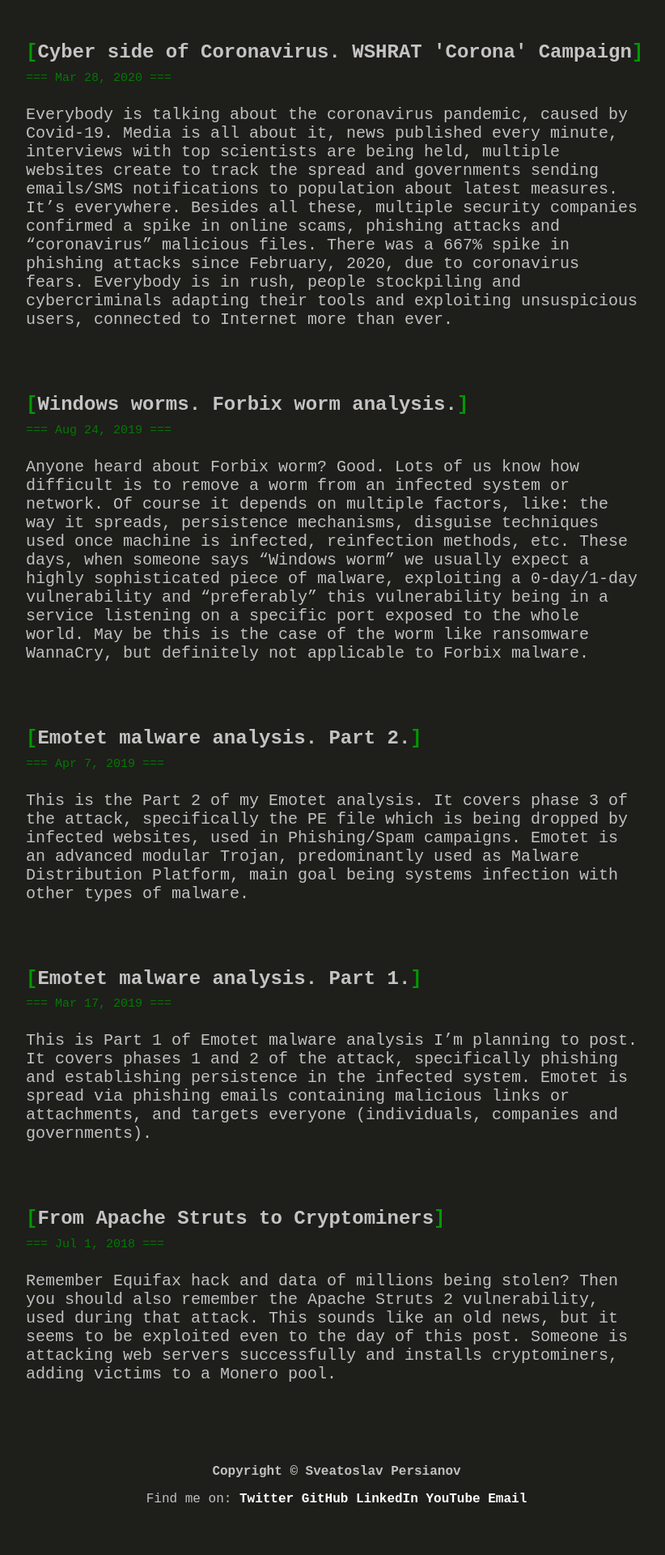
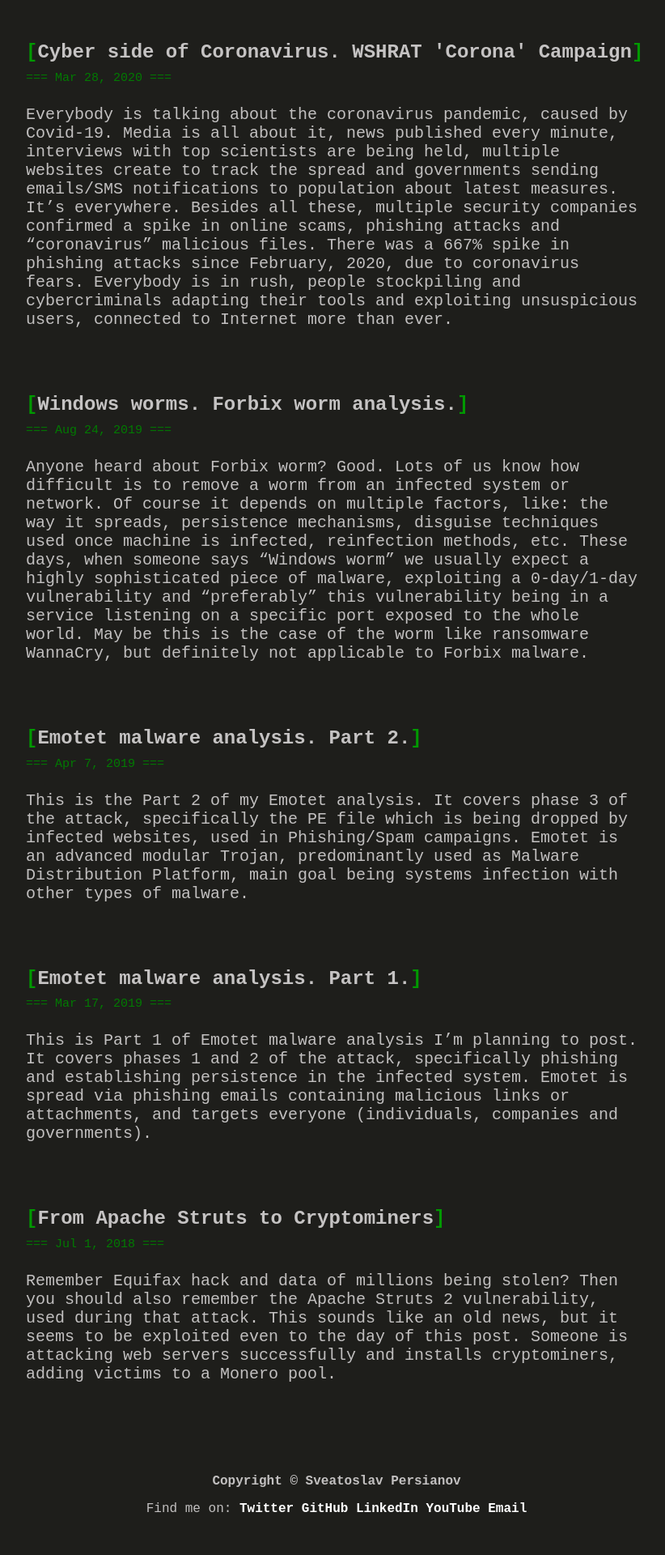
Before and after one commit to num1r0/num1r0.github.io, a Jekyll site: the page built from index.html, in a window 1280 px wide. Shown: the part 1177-3097 px from the top of the page at 81% size, without its empty margins (224-1046 px from the left). Built offline with Jekyll 4.4.1, drawn with Linux system fonts in a browser that asks for light colours; the list of posts is cut into pages by our own code; before the commit the page ends 3037 px from its top, so only the background shows below that.

Commit message:
AdSense added and fixed footer spacing

```diff
--- a/_layouts/default.html
+++ b/_layouts/default.html
@@ -8,7 +8,7 @@
             gtag('js', new Date());
             gtag('config', 'UA-72526364-1');
         </script>
-
+        <script async src="https://pagead2.googlesyndication.com/pagead/js/adsbygoogle.js?client=ca-pub-5423038656551173" crossorigin="anonymous"></script>
         <meta charset="utf-8"/>
         <meta http-equiv="content-language" content="en"/>
         <meta name="viewport" content="width=device-width, initial-scale=1.0"/>
--- a/css/styles.css
+++ b/css/styles.css
@@ -78,7 +78,8 @@
 }
 footer {
     font-family: Courier New, Courier, monospace;
-    margin-top: 100px;
+    margin-top: 7em;
+    padding-bottom: 2em;
 }
 .title {
     text-align: left;
```
